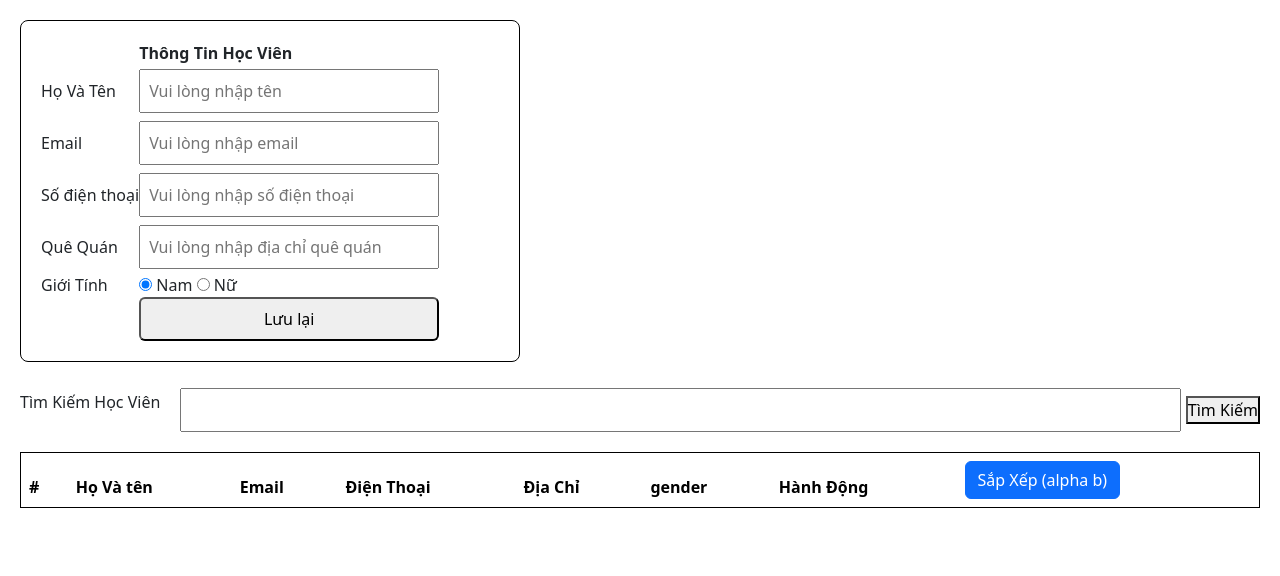
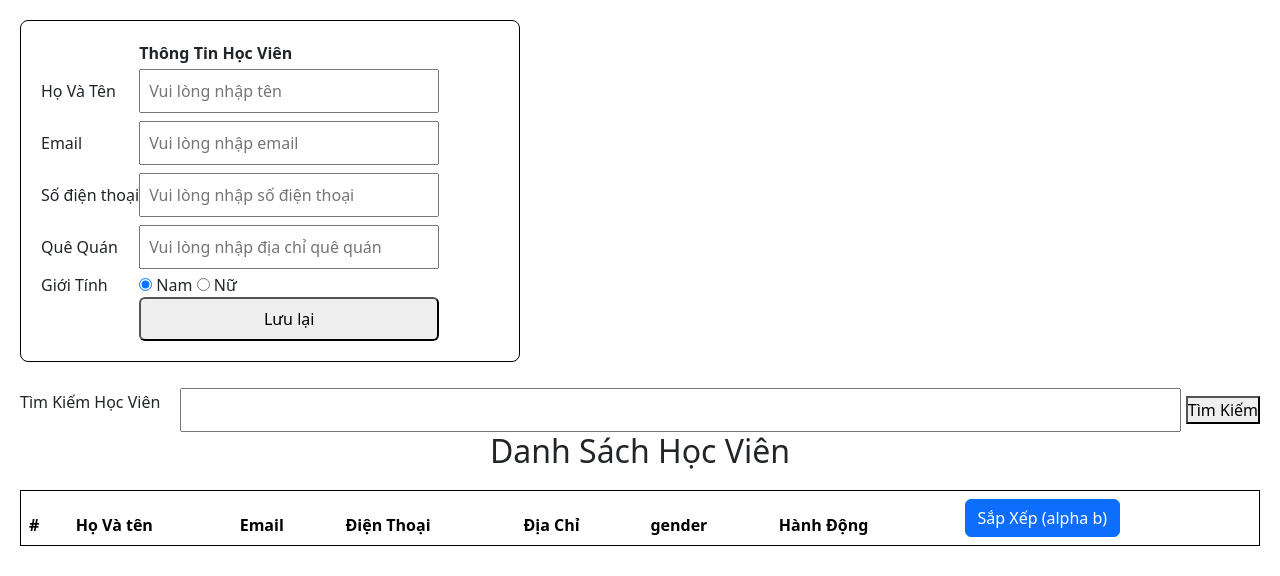
Before and after one commit to tuan-binh/HN_JV230313_BS_PTBinh, a plain HTML site: page index.html in a window 1280 px wide. Drawn offline with nearby package versions, Linux system fonts and the light colour scheme.

Commit message:
upload test

```diff
--- a/index.html
+++ b/index.html
@@ -61,7 +61,7 @@
         <input type="text">
         <button>Tìm Kiếm</button>
       </div>
-
+      <h2 style="text-align: center;">Danh Sách Học Viên</h2>
       <table class="table info">
         <thead>
           <tr>
```
